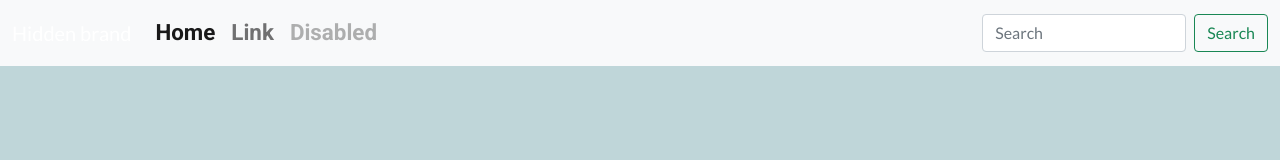
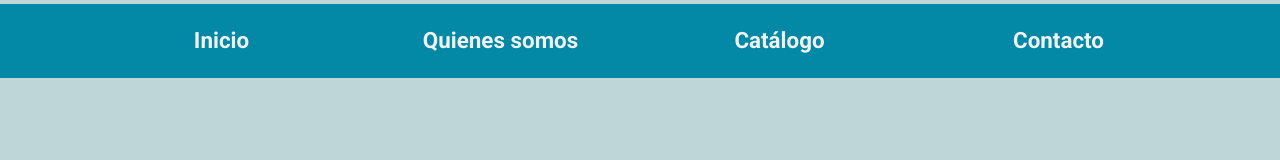
Before and after one commit to Nemodigital/masks, a plain HTML site: page index-togle.html in a window 1280 px wide. Drawn offline with Linux system fonts and the light colour scheme.

Commit message:
Hasta Catálo y ya va el Toogle

```diff
--- a/index-togle.html
+++ b/index-togle.html
@@ -17,31 +17,34 @@
     <link rel="stylesheet" href="css/styles.css">
 </head>
 <body>
-    <nav class="navbar navbar-expand-lg navbar-light bg-light">
-        <div class="container-fluid">
-          <button class="navbar-toggler" type="button" data-bs-toggle="collapse" data-bs-target="#navbarTogglerDemo01" aria-controls="navbarTogglerDemo01" aria-expanded="false" aria-label="Toggle navigation">
+    <!-- menu -->
+    <div class="navegacion mt-1 py-1">
+        <nav class="navbar navbar-expand-md navbar-light bg-faded">
+            <button class="navbar-toggler" type="button" data-bs-toggle="collapse" data-bs-target="#nav_principal" aria-label="Mostrar Navegacion">
                 <span class="navbar-toggler-icon"></span>
             </button>
-          <div class="collapse navbar-collapse" id="navbarTogglerDemo01">
-            <a class="navbar-brand" href="#">Hidden brand</a>
-            <ul class="navbar-nav me-auto mb-2 mb-lg-0">
+            <!-- <a href="#" class="navbar-brand d-lg-none">Masks</a> -->
+            <div class="container">
+                  <div class="collapse navbar-collapse w-100" id="nav_principal">
+                      <ul class="nav nav-justified w-100 flex-column flex-sm-row">
                           <li class="nav-item">
-                <a class="nav-link active" aria-current="page" href="#">Home</a>
+                                <a href="index.html" class="nav-link">Inicio</a>
                           </li>
                           <li class="nav-item">
-                <a class="nav-link" href="#">Link</a>
+                                <a href="nosotros.html" class="nav-link">Quienes somos</a>
                           </li>
                           <li class="nav-item">
-                <a class="nav-link disabled" href="#" tabindex="-1" aria-disabled="true">Disabled</a>
+                                <a href="catalogo.html" class="nav-link">Catálogo</a>
+                          </li>
+                          <li class="nav-item">
+                                <a href="contacto.html" class="nav-link">Contacto</a>
                           </li>
                       </ul>
-            <form class="d-flex">
-              <input class="form-control me-2" type="search" placeholder="Search" aria-label="Search">
-              <button class="btn btn-outline-success" type="submit">Search</button>
-            </form>
+                  </div> <!--.collapse-->
+            </div><!--.container-->
+        </nav>
       </div>
-        </div>
-      </nav>
+    <!-- Fin menu -->
 
       <!-- scripts -->
     <script src="js/jquery.slim.js"></script>
```
Also changed, not shown: index.html (+0 -1 lines). Lines whose indentation alone changed are shown as unchanged.
